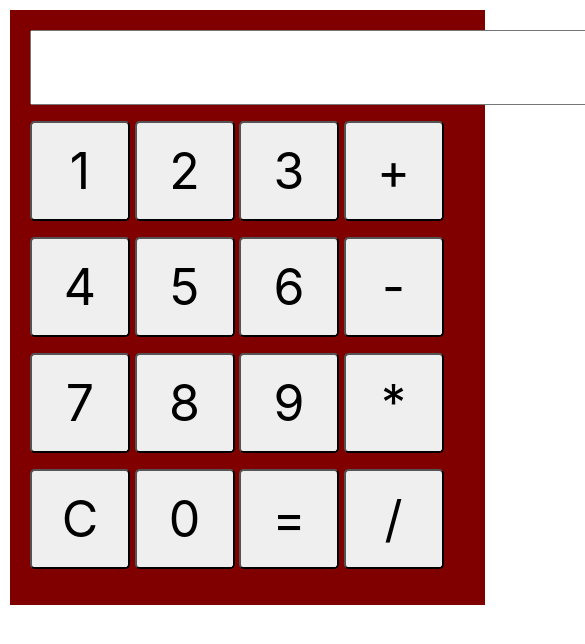
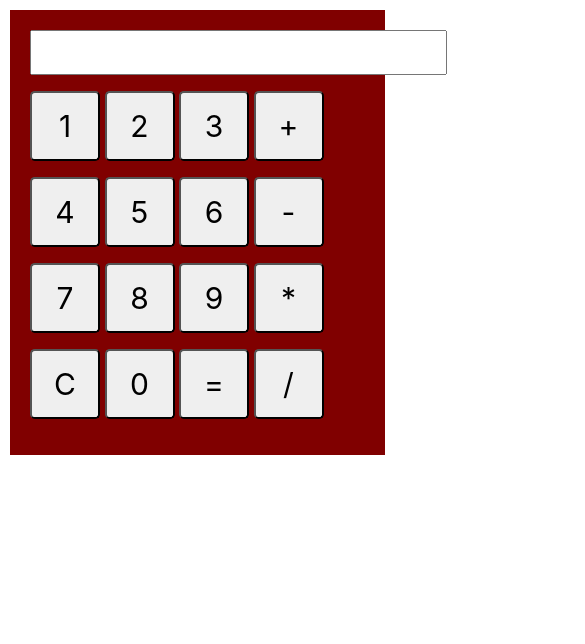
Before and after one commit to mikerossi77/Calculator, a plain HTML site: page calculator.html in a window 390 px wide. Shown: the whole page, 585 px wide, since content can reach past the window. Drawn offline with nearby package versions, Linux system fonts and the light colour scheme.

Commit message:
made responsive

```diff
--- a/calculator.html
+++ b/calculator.html
@@ -11,7 +11,7 @@
         integrity="sha384-JjSmVgyd0p3pXB1rRibZUAYoIIy6OrQ6VrjIEaFf/nJGzIxFDsf4x0xIM+B07jRM"
         crossorigin="anonymous"></script>
         <link rel="stylesheet" href="style.css">
-    <title>Calculator</title>
+    <title>Mikalculator</title>
     <script>
         function numberClick(numberClicked) {
             /**Very first number clicked**/
--- a/style.css
+++ b/style.css
@@ -2,8 +2,7 @@
     width: 100px;
     height: 100px;
     font-size: 50px;
-    /* background: green;
-    color: white; */
+
 }
 #result {
     height: 75px;
@@ -16,3 +15,17 @@
     padding: 20px;
     margin: 10px;
 }
+@media screen and (max-width: 500px) {
+    .btn-lg {
+        width: 70px;
+        height: 70px;
+        font-size: 30px;
+        }
+    #result {
+        height: 45px;
+        font-size: 26px;
+        }
+    #backing {
+        width: 375px;
+        height: 100%
+}
```
